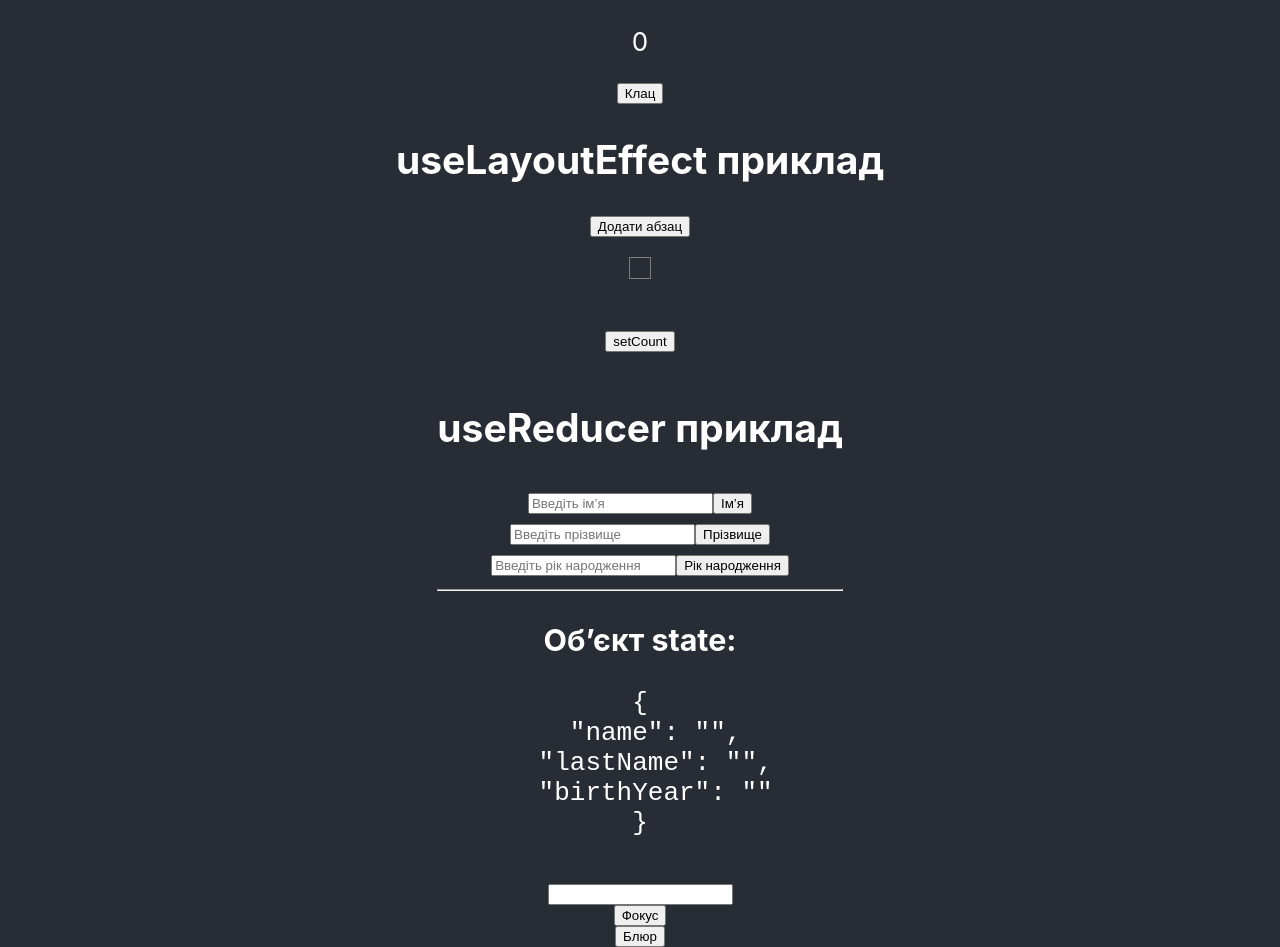
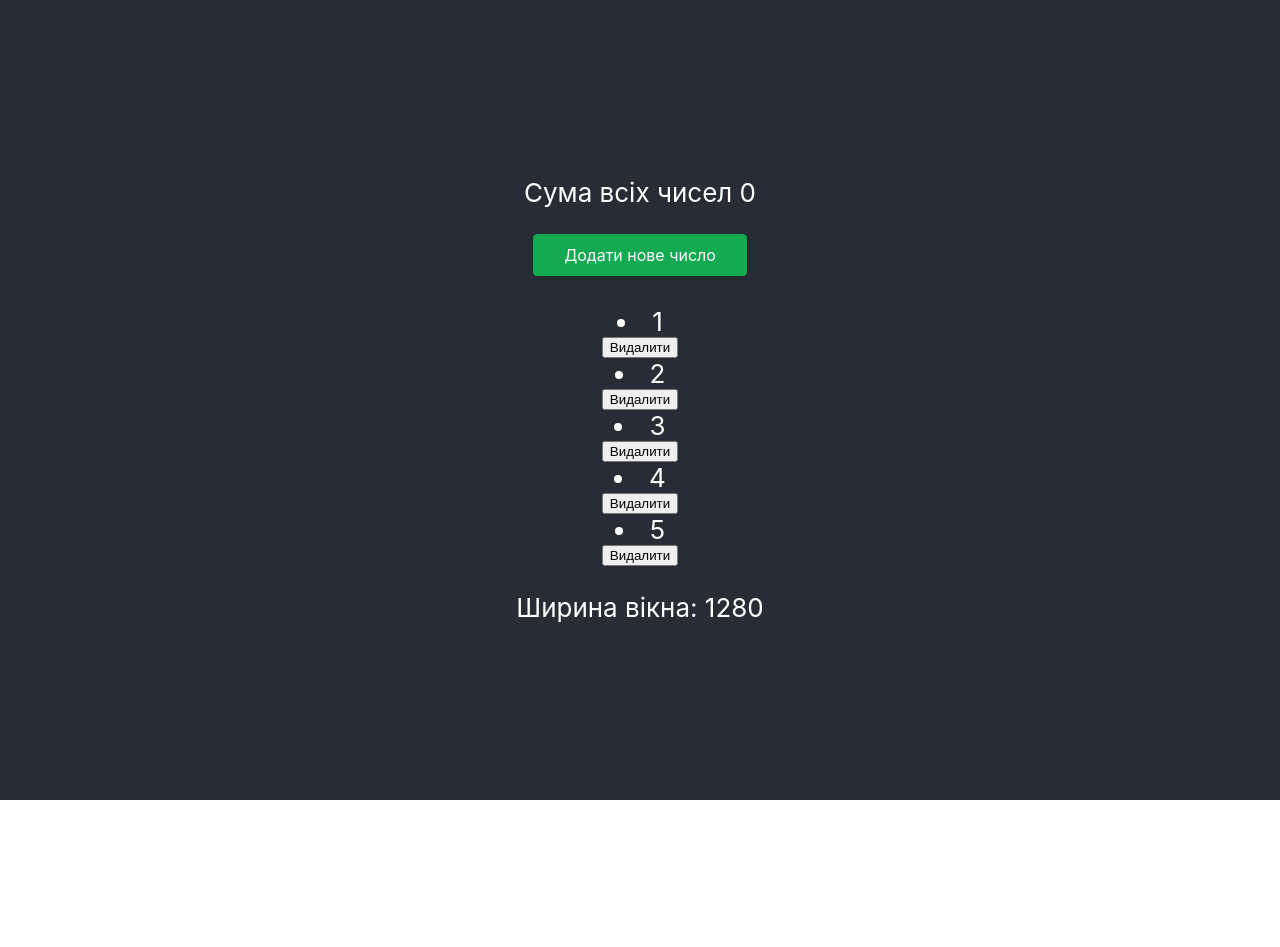
Before and after one commit to AvriChu/react, a React (Create React App) app in the folder lessons/: page / in a window 1280 px wide. After the commit the page ends 800 px from the top, so only its background shows below. Built offline with nearby package versions, Linux system fonts and the light colour scheme.

Commit message:
Made dz6

```diff
--- a/lessons/src/App.js
+++ b/lessons/src/App.js
@@ -18,6 +18,9 @@ import DZ2 from './components/dz5_2';
 import DZ3 from './components/dz5_3';
 import DZ4 from './components/dz5_4';
 import DZ5 from './components/dz5_5';
+import DZ6_1 from './components/dz6_1';
+import DZ6_2 from './components/dz6_2';
+import { useWindowWidth } from './components/useWindowWidth';
 
 // function App() {
 // ДЗ 1
@@ -154,15 +157,31 @@ import DZ5 from './components/dz5_5';
 
 // ДЗ 5
 
+// function App() {
+//   return (
+//     <div className='App'>
+//       <header className='App-header'>
+//         <DZ1 />
+//         <DZ2 />
+//         <DZ3 />
+//         <DZ4 />
+//         <DZ5 />
+//       </header>
+//     </div>
+//   );
+// }
+// export default App;
+
+// ДЗ 6
 function App() {
+  const [width, setWidth] = useWindowWidth();
   return (
     <div className='App'>
       <header className='App-header'>
-        <DZ1 />
-        <DZ2 />
-        <DZ3 />
-        <DZ4 />
-        <DZ5 />
+        <DZ6_1 />
+        <DZ6_2 />
+        {/* Задача 3 */}
+        <p>Ширина вікна: {width}</p>
       </header>
     </div>
   );
--- /dev/null
+++ b/lessons/src/components/dz6_1.js
@@ -0,0 +1,23 @@
+import { useMemo, useState } from 'react';
+function DZ6_1() {
+  const [list, setList] = useState([1, 2, 3, 4, 5]);
+  const [sum, setSum] = useState(0);
+  const memosizeSum = useMemo(() => {
+    return sum;
+  }, [sum]);
+  const changeSum = () => {
+    setList([...list, list.length + 1]);
+    const newSum = list.reduce((acc, curr) => acc + curr, 0);
+    setSum(newSum);
+  };
+
+  return (
+    <>
+      <p>Сума всіх чисел {memosizeSum}</p>
+      <button className='button-37' onClick={changeSum}>
+        Додати нове число
+      </button>
+    </>
+  );
+}
+export default DZ6_1;
--- /dev/null
+++ b/lessons/src/components/dz6_2.js
@@ -0,0 +1,17 @@
+import { useState } from 'react';
+import DZ6_2Child from './dz6_2C';
+
+function DZ6_2() {
+  const [list, setList] = useState([1, 2, 3, 4, 5]);
+  const deletItem = id => {
+    setList(list.filter((item, i) => i !== id));
+  };
+  return (
+    <>
+      {list.map((item, index) => {
+        return <DZ6_2Child item={item} index={index} deletItem={deletItem} />;
+      })}
+    </>
+  );
+}
+export default DZ6_2;
--- /dev/null
+++ b/lessons/src/components/dz6_2C.js
@@ -0,0 +1,12 @@
+import { memo } from 'react';
+
+const DZ6_2Child = memo(({ item, index, deletItem }) => {
+  console.log('render');
+  return (
+    <>
+      <li key={index}>{item}</li>
+      <button onClick={() => deletItem(index)}>Видалити</button>
+    </>
+  );
+});
+export default DZ6_2Child;
--- /dev/null
+++ b/lessons/src/components/useWindowWidth.js
@@ -0,0 +1,15 @@
+import { useEffect, useState } from 'react';
+
+export const useWindowWidth = () => {
+  const [width, setWidth] = useState(window.innerWidth);
+  useEffect(() => {
+    const handleResize = () => {
+      setWidth(window.innerWidth);
+    };
+    window.addEventListener('resize', handleResize);
+    return () => {
+      window.removeEventListener('resize', handleResize);
+    };
+  }, []);
+  return [width, setWidth];
+};
```
